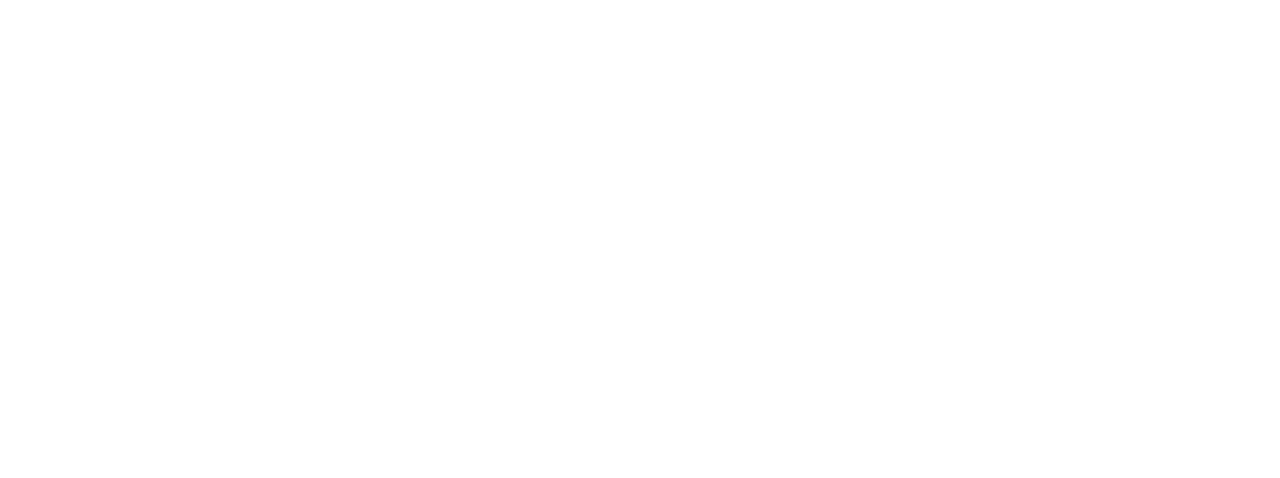
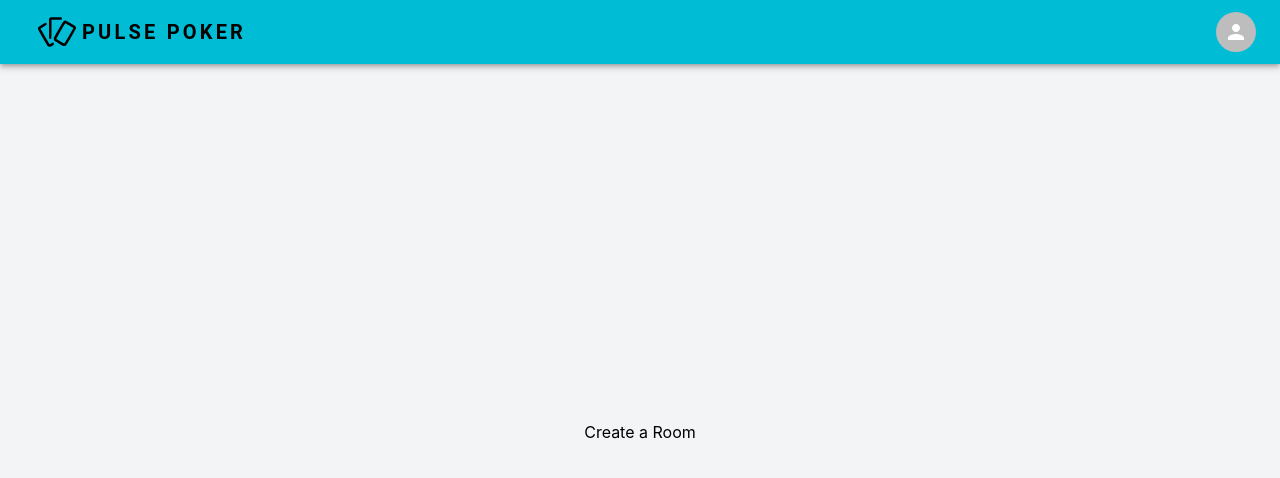
Before and after one commit to jordynesp/pulse-poker, a React (Create React App) app: page /room/create in a window 1280 px wide. Before the commit this address had no page. Shown: the top 478 px of the page. Built offline with nearby package versions, Linux system fonts and the light colour scheme.

Commit message:
Added new component for creating a room

```diff
--- a/src/App.jsx
+++ b/src/App.jsx
@@ -6,6 +6,7 @@
 import './App.css';
 import Home from './components/Home';
 import NavBar from './components/NavBar';
+import CreateRoom from './components/CreateRoom';
 
 const theme = createTheme({
     palette: {
@@ -19,11 +20,12 @@
     return (
         <ThemeProvider theme={ theme }>
             <div className="bg-gray-100 h-screen">
-                <NavBar />
                 <Router>
+                    <NavBar />
                     <section style={{ height: 'calc(100vh - 64px)' }}>
                         <Routes>
                             <Route path="/home" element={ <Home /> }/>
+                            <Route path="/room/create" element={ <CreateRoom /> }/>
                         </Routes>
                     </section>
                 </Router>
--- /dev/null
+++ b/src/components/CreateRoom.jsx
@@ -0,0 +1,13 @@
+import { Box } from '@mui/material';
+import React from 'react';
+import AddBoxTwoToneIcon from '@mui/icons-material/AddBoxTwoTone';
+
+const CreateRoom = () => {
+    return (
+        <Box className="flex justify-center items-center text-center h-full">
+            <div> Create a Room </div>
+        </Box>
+    );
+}
+
+export default CreateRoom;
```
